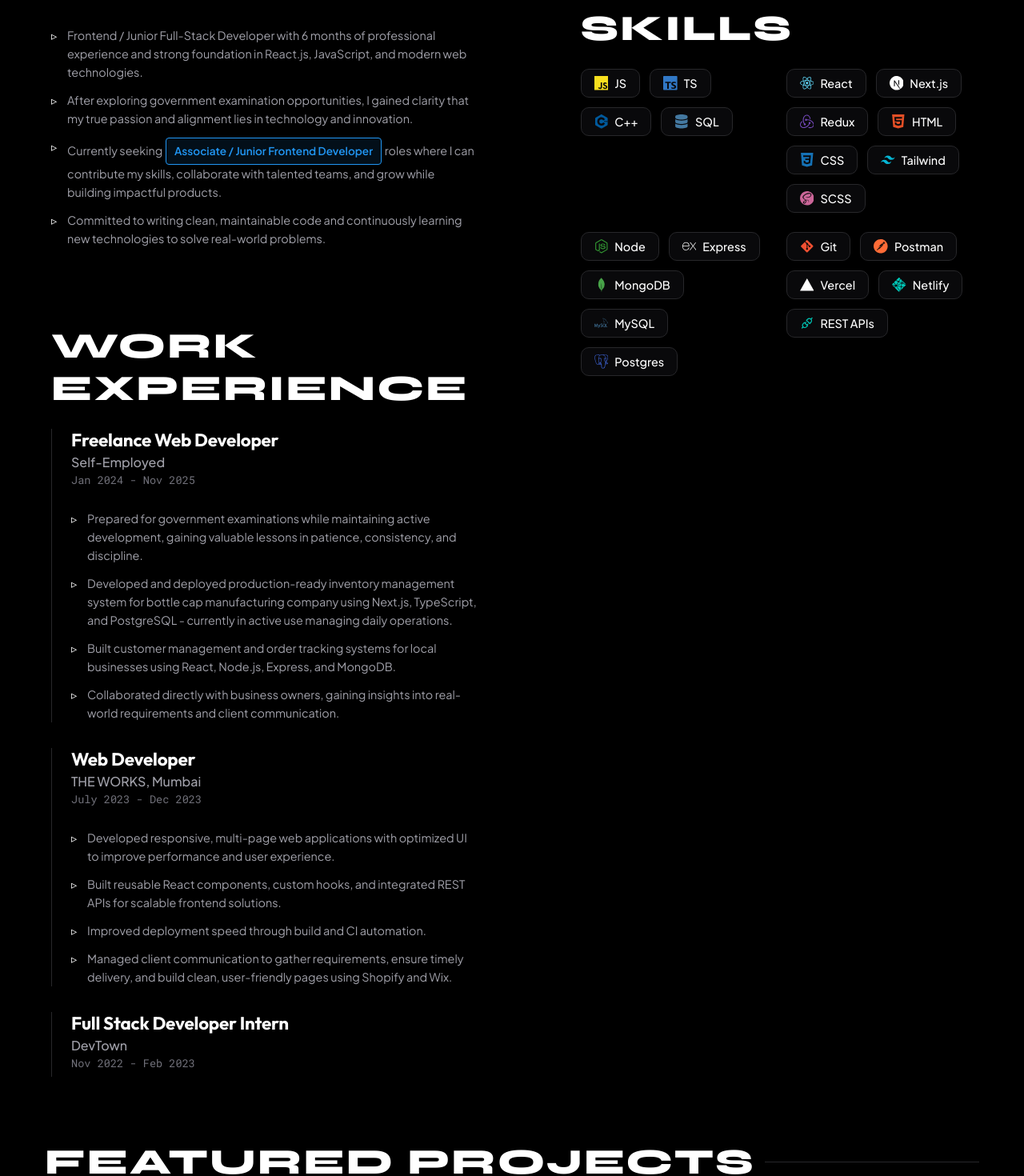
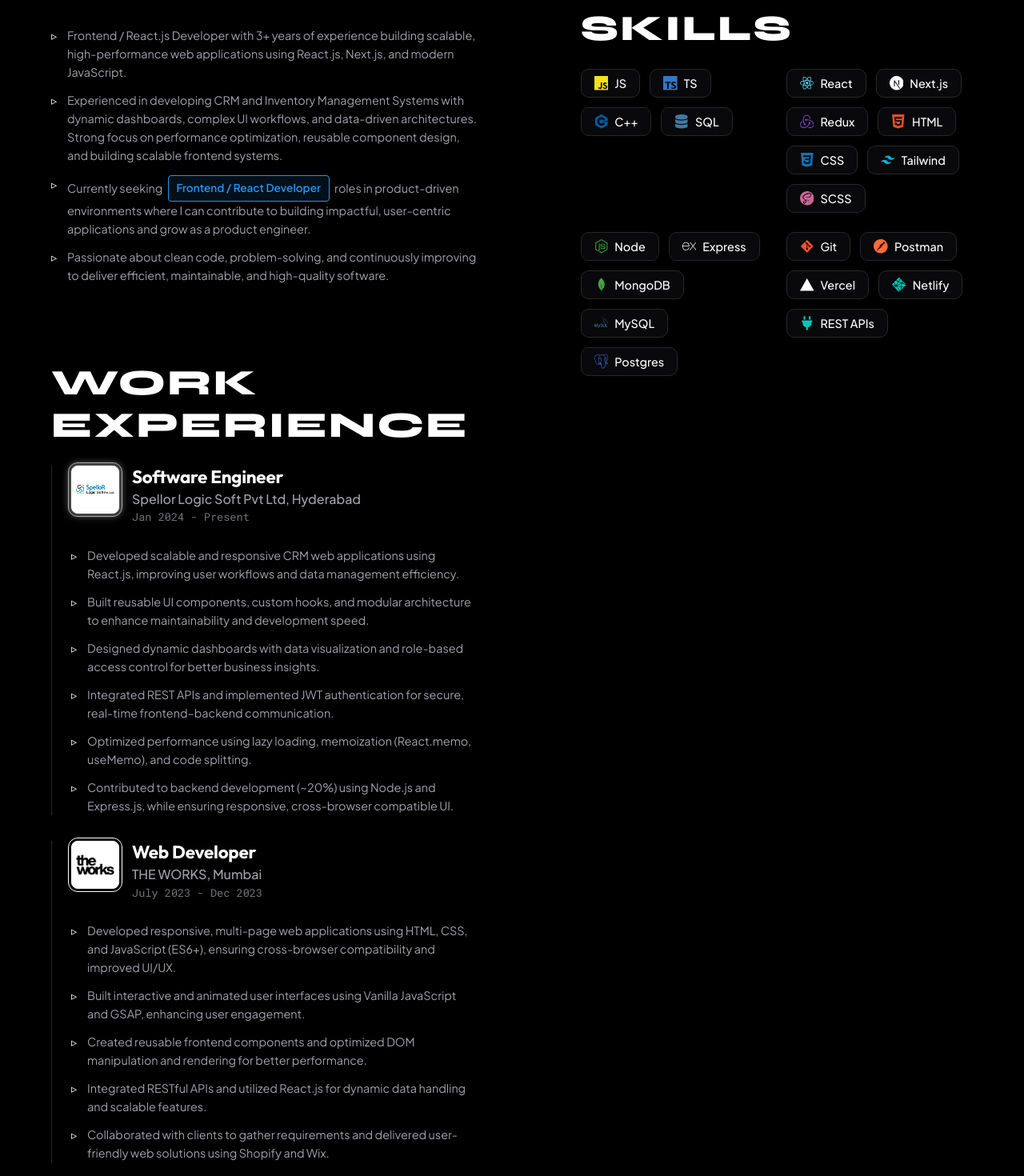
Before and after one commit to Aniket0723/aniket_protfolio, a React (Create React App) app: page / in a window 1280 px wide. Shown: the part 893-2363 px from the top of the page at 80% size. Built offline with nearby package versions, Linux system fonts and the light colour scheme; no server answers; a web font is replaced by a local one.

Commit message:
Fix scroll restoration, add company logos, update experience and email

```diff
--- a/src/components/AboutMe.js
+++ b/src/components/AboutMe.js
@@ -2,8 +2,13 @@ import React from "react";
 import styled from "styled-components/macro";
 import { useNav } from "../hooks/useNav";
 import { Fade } from "react-awesome-reveal";
-import { FaReact, FaNodeJs, FaGitAlt, FaDatabase } from "react-icons/fa";
-import { AiOutlineApi } from "react-icons/ai";
+import {
+  FaReact,
+  FaNodeJs,
+  FaGitAlt,
+  FaDatabase,
+  FaPlug,
+} from "react-icons/fa";
 import {
   SiJavascript,
   SiTypescript,
@@ -83,6 +88,52 @@ const TimelineItem = styled.div`
   @media (max-width: 768px) {
     padding-left: 1rem;
   }
+`;
+
+const TimelineHeader = styled.div`
+  display: flex;
+  align-items: flex-start;
+  gap: 1rem;
+`;
+
+const CompanyLogo = styled.img`
+  width: 60px;
+  height: 60px;
+  border-radius: 8px;
+  object-fit: contain;
+  border: 1px solid white;
+  outline: 1px solid white;
+  outline-offset: 3px;
+  background: white;
+  padding: 5px;
+  flex-shrink: 0;
+
+  @media (max-width: 768px) {
+    width: 50px;
+    height: 50px;
+  }
+`;
+
+const CompanyLogoActive = styled(CompanyLogo)`
+  animation: glowPulse 2s ease-in-out infinite;
+
+  @keyframes glowPulse {
+    0%,
+    100% {
+      box-shadow: 0 0 6px 2px rgba(255, 255, 255, 0.3);
+      outline-color: rgba(255, 255, 255, 0.5);
+    }
+    50% {
+      box-shadow: 0 0 20px 8px rgba(255, 255, 255, 0.75);
+      outline-color: rgba(255, 255, 255, 1);
+    }
+  }
+`;
+
+const TimelineInfo = styled.div`
+  display: flex;
+  flex-direction: column;
+  gap: 0.2rem;
 `;
 
 const Role = styled.h3`
@@ -280,24 +331,28 @@ const AboutMe = () => {
               <SectionTitle>About Me</SectionTitle>
               <ExperienceList>
                 <ExperienceItem>
-                  Frontend / Junior Full-Stack Developer with 6 months of
-                  professional experience and strong foundation in React.js,
-                  JavaScript, and modern web technologies.
+                  Frontend / React.js Developer with 3+ years of experience
+                  building scalable, high-performance web applications using
+                  React.js, Next.js, and modern JavaScript.
                 </ExperienceItem>
                 <ExperienceItem>
-                  After exploring government examination opportunities, I gained
-                  clarity that my true passion and alignment lies in technology
-                  and innovation.
+                  Experienced in developing CRM and Inventory Management Systems
+                  with dynamic dashboards, complex UI workflows, and data-driven
+                  architectures. Strong focus on performance optimization,
+                  reusable component design, and building scalable frontend
+                  systems.
                 </ExperienceItem>
                 <ExperienceItem>
-                  Currently seeking
-                  <RoleBadge>Associate / Junior Frontend Developer</RoleBadge>
-                  roles where I can contribute my skills, collaborate with
-                  talented teams, and grow while building impactful products.
+                  Currently seeking{" "}
+                  <RoleBadge>Frontend / React Developer</RoleBadge> roles in
+                  product-driven environments where I can contribute to building
+                  impactful, user-centric applications and grow as a product
+                  engineer.
                 </ExperienceItem>
                 <ExperienceItem>
-                  Committed to writing clean, maintainable code and continuously
-                  learning new technologies to solve real-world problems.
+                  Passionate about clean code, problem-solving, and continuously
+                  improving to deliver efficient, maintainable, and high-quality
+                  software.
                 </ExperienceItem>
               </ExperienceList>
             </SectionHeader>
@@ -306,54 +361,84 @@ const AboutMe = () => {
               <SectionTitle>Work Experience</SectionTitle>
               <Timeline>
                 <TimelineItem>
-                  <Role>Freelance Web Developer</Role>
-                  <CompanyName>Self-Employed</CompanyName>
-                  <DurationText>Jan 2024 - Nov 2025</DurationText>
+                  <TimelineHeader>
+                    <CompanyLogoActive
+                      src="images/spellor-logic-soft-logo.jpeg"
+                      alt="Spellor Logic Soft"
+                    />
+                    <TimelineInfo>
+                      <Role>Software Engineer</Role>
+                      <CompanyName>
+                        Spellor Logic Soft Pvt Ltd, Hyderabad
+                      </CompanyName>
+                      <DurationText>Jan 2024 - Present</DurationText>
+                    </TimelineInfo>
+                  </TimelineHeader>
                   <ExperienceList>
                     <ExperienceItem>
-                      Prepared for government examinations while maintaining
-                      active development, gaining valuable lessons in patience,
-                      consistency, and discipline.
+                      Developed scalable and responsive CRM web applications
+                      using React.js, improving user workflows and data
+                      management efficiency.
                     </ExperienceItem>
                     <ExperienceItem>
-                      Developed and deployed production-ready inventory
-                      management system for bottle cap manufacturing company
-                      using Next.js, TypeScript, and PostgreSQL - currently in
-                      active use managing daily operations.
+                      Built reusable UI components, custom hooks, and modular
+                      architecture to enhance maintainability and development
+                      speed.
                     </ExperienceItem>
                     <ExperienceItem>
-                      Built customer management and order tracking systems for
-                      local businesses using React, Node.js, Express, and
-                      MongoDB.
+                      Designed dynamic dashboards with data visualization and
+                      role-based access control for better business insights.
                     </ExperienceItem>
                     <ExperienceItem>
-                      Collaborated directly with business owners, gaining
-                      insights into real-world requirements and client
-                      communication.
+                      Integrated REST APIs and implemented JWT authentication
+                      for secure, real-time frontend–backend communication.
+                    </ExperienceItem>
+                    <ExperienceItem>
+                      Optimized performance using lazy loading, memoization
+                      (React.memo, useMemo), and code splitting.
+                    </ExperienceItem>
+                    <ExperienceItem>
+                      Contributed to backend development (~20%) using Node.js
+                      and Express.js, while ensuring responsive, cross-browser
+                      compatible UI.
                     </ExperienceItem>
                   </ExperienceList>
                 </TimelineItem>
 
                 <TimelineItem>
-                  <Role>Web Developer</Role>
-                  <CompanyName>THE WORKS, Mumbai</CompanyName>
-                  <DurationText>July 2023 - Dec 2023</DurationText>
+                  <TimelineHeader>
+                    <CompanyLogo
+                      src="images/the-works-logo.png"
+                      alt="THE WORKS"
+                    />
+                    <TimelineInfo>
+                      <Role>Web Developer</Role>
+                      <CompanyName>THE WORKS, Mumbai</CompanyName>
+                      <DurationText>July 2023 - Dec 2023</DurationText>
+                    </TimelineInfo>
+                  </TimelineHeader>
                   <ExperienceList>
                     <ExperienceItem>
-                      Developed responsive, multi-page web applications with
-                      optimized UI to improve performance and user experience.
+                      Developed responsive, multi-page web applications using
+                      HTML, CSS, and JavaScript (ES6+), ensuring cross-browser
+                      compatibility and improved UI/UX.
                     </ExperienceItem>
                     <ExperienceItem>
-                      Built reusable React components, custom hooks, and
-                      integrated REST APIs for scalable frontend solutions.
+                      Built interactive and animated user interfaces using
+                      Vanilla JavaScript and GSAP, enhancing user engagement.
                     </ExperienceItem>
                     <ExperienceItem>
-                      Improved deployment speed through build and CI automation.
+                      Created reusable frontend components and optimized DOM
+                      manipulation and rendering for better performance.
                     </ExperienceItem>
                     <ExperienceItem>
-                      Managed client communication to gather requirements,
-                      ensure timely delivery, and build clean, user-friendly
-                      pages using Shopify and Wix.
+                      Integrated RESTful APIs and utilized React.js for dynamic
+                      data handling and scalable features.
+                    </ExperienceItem>
+                    <ExperienceItem>
+                      Collaborated with clients to gather requirements and
+                      delivered user-friendly web solutions using Shopify and
+                      Wix.
                     </ExperienceItem>
                   </ExperienceList>
                 </TimelineItem>
@@ -449,7 +534,7 @@ const AboutMe = () => {
                       <SiNetlify color="#00C7B7" /> Netlify
                     </SkillBadge>
                     <SkillBadge>
-                      <AiOutlineApi color="#00C7B7" /> REST APIs
+                      <FaPlug color="#00C7B7" /> REST APIs
                     </SkillBadge>
                   </SkillList>
                 </SkillGroup>
--- a/src/components/Contact.js
+++ b/src/components/Contact.js
@@ -185,8 +185,8 @@ const Contact = () => {
               <br />
               <br />
               Email me at{" "}
-              <a href="mailto:anunagrale77@gmail.com">
-                anunagrale77@gmail.com
+              <a href="mailto:aniketnagrale2307@gmail.com">
+                aniketnagrale2307@gmail.com
               </a>{" "}
               or find me on{" "}
               <a
--- a/src/components/LandingPage.js
+++ b/src/components/LandingPage.js
@@ -223,7 +223,7 @@ const LandingPage = () => {
             >
               <FaLinkedin />
             </a>
-            <a href="mailto:anunagrale77@gmail.com" aria-label="Email">
+            <a href="mailto:aniketnagrale2307@gmail.com" aria-label="Email">
               <FaEnvelope />
             </a>
           </SocialLinks>
```
Also changed, not shown: src/components/Projects/ProjectDetail.js (+6 -12 lines), src/index.js (+22 -2 lines), public/images/spellor-logic-soft-logo.jpeg (added), public/images/the-works-logo.png (added).
